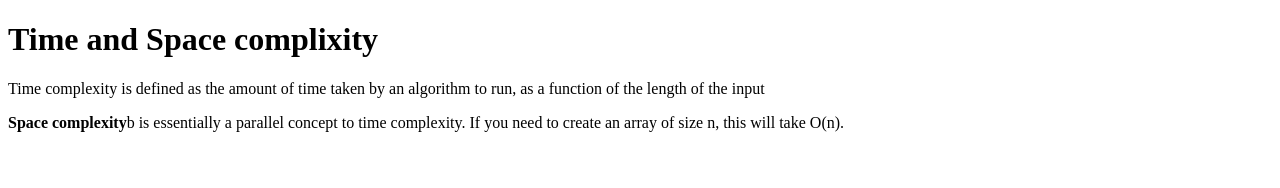
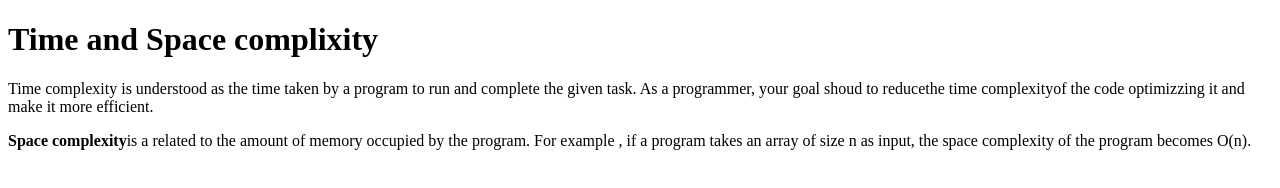
Before and after one commit to acciojob/time-and-space-complexity-SUsmna, a website: page main.html in a window 1280 px wide. Drawn offline with Linux system fonts and the light colour scheme.

Commit message:
created a submission

```diff
--- a/main.html
+++ b/main.html
@@ -9,8 +9,9 @@
 <body>
 	<!-- the entire body must be written by student -->
 	<h1>Time and Space complixity</h1>
-	<p>Time complexity is defined as the amount of time taken by an algorithm to run, as a function of the length of the input</p>
-	<p><b>Space complexity</b>b is essentially a parallel concept to time complexity. If you need to create an array of size n, this will take O(n).</p>
+	<p>Time complexity is understood as the time taken by a program to run and complete the given task. As a programmer, your goal shoud to reducethe time complexityof the code optimizzing it and make it more efficient.</p>
+
+	<p><b>Space complexity</b>is a related to the amount of memory occupied by the program. For example , if a program takes an array of size n as input, the space complexity of the program becomes O(n).</p>
     <script type="text/javascript" src="./script.js">
 </script>
 
```
